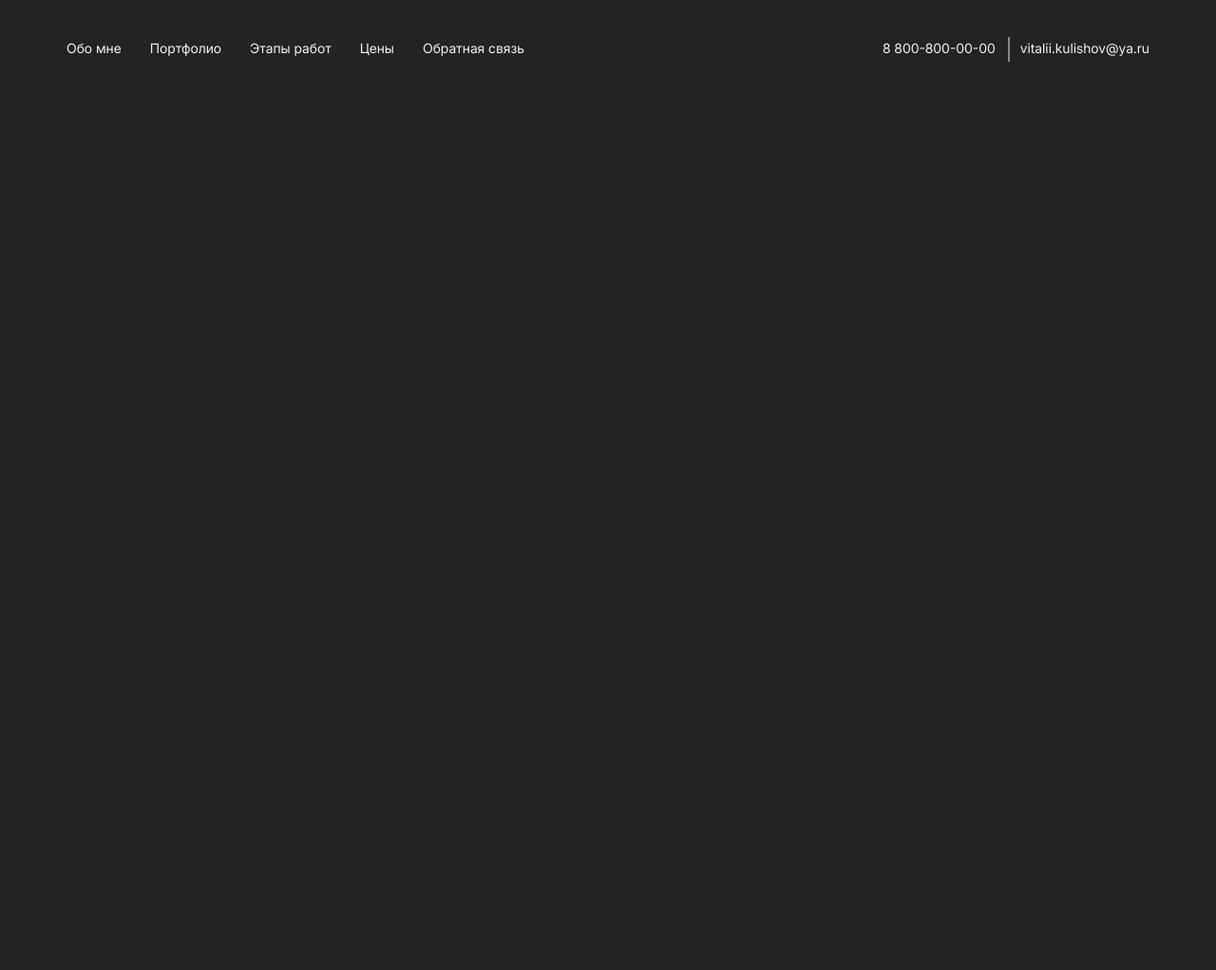
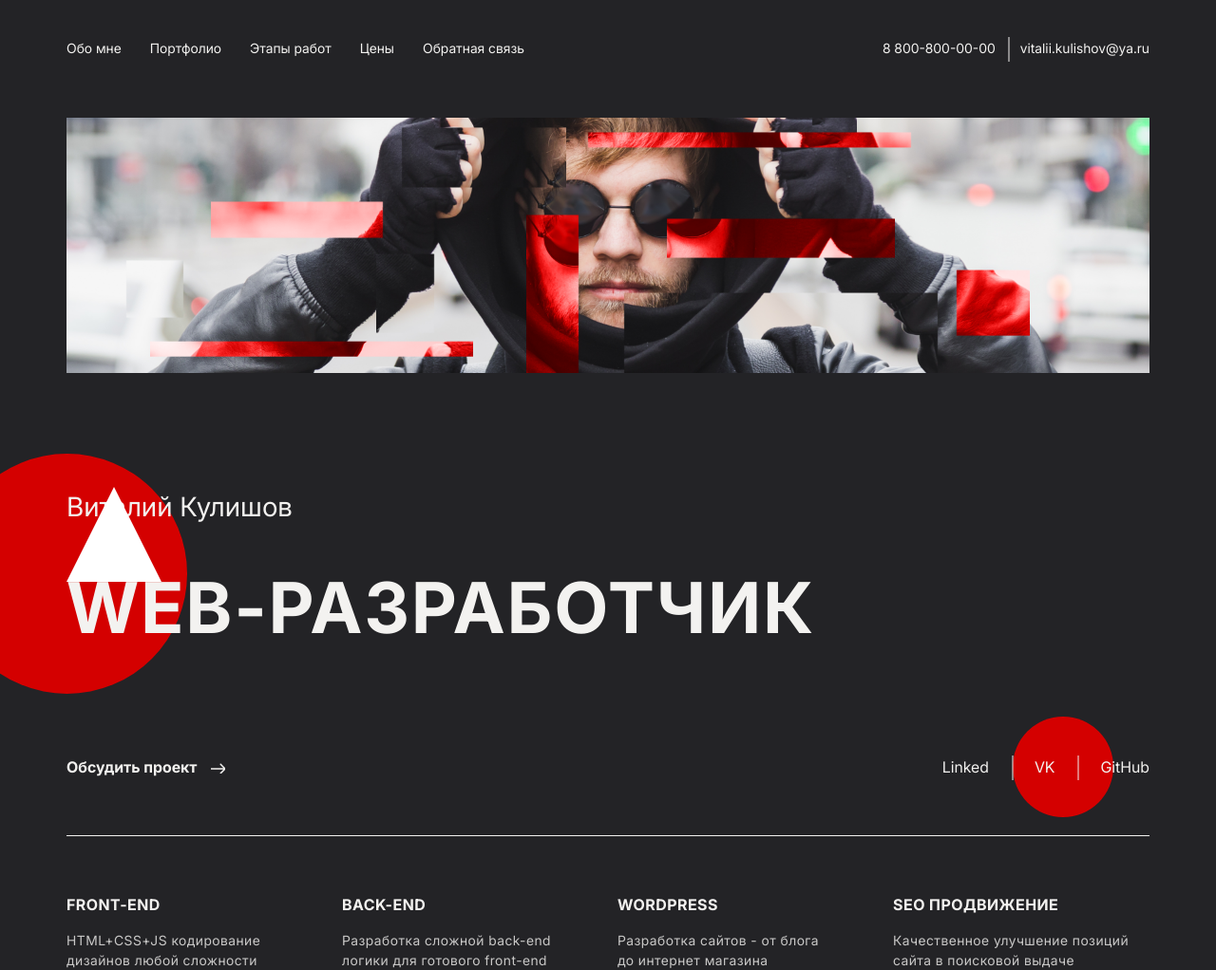
Before and after one commit to vitaliykulishov/FrontendBlok-Module02-Portfolio, a website built with webpack: page src/index.html in a window 1280 px wide. Shown: the whole page at 95% size. Before the commit the page ends 800 px from the top, so only its background shows below. Built offline with nearby package versions, Linux system fonts and the light colour scheme.

Commit message:
add banner-1

```diff
--- a/src/index.html
+++ b/src/index.html
@@ -40,7 +40,28 @@
         </div>
     </header>
     <section class="about-me"></section>
-    <section class="banner"></section>
+    <section class="banner">
+        <div class="container">
+            <div class="banner__img"></div>
+            <h1 class="banner__title">Виталий Кулишов<span>web-разработчик</span></h1>
+            <div class="banner__wrapper">
+                <div class="banner__btn-wrp">
+                    <a href="" onclick="" class="banner__popup-btn">Обсудить проект</a>
+                </div>
+                <ul class="social-link _banner banner__social">
+                    <li class="social-link__item _banner"><a class="social-link__link _banner" href="#">Linked</a></li>
+                    <li class="social-link__item _banner"><a class="social-link__link _banner" href="#">VK</a></li>
+                    <li class="social-link__item _banner"><a class="social-link__link _banner" href="#">GitHub</a></li>
+                </ul>
+            </div>
+            <div class="banner__skills">
+                <p class="banner__text">FRONT-END<span>HTML+CSS+JS кодирование дизайнов любой сложности</span></p>
+                <p class="banner__text">Back-end<span>Разработка сложной back-end логики для готового front-end</span></p>
+                <p class="banner__text">WORDPRESS<span>Разработка сайтов - от блога до&nbsp;интернет магазина</span></p>
+                <p class="banner__text">SEO продвижение<span>Качественное улучшение позиций сайта в поисковой выдаче</span></p>
+            </div>
+        </div>
+    </section>
 
 </body>
 </html>
--- a/src/styles/_font.scss
+++ b/src/styles/_font.scss
@@ -8,6 +8,7 @@
     font-family: "Inter";
     src: url('../fonts/Inter_18pt-Medium.ttf') format('truetype');
     font-weight: 500;
+
 }
 
 @font-face {
--- a/src/styles/main.scss
+++ b/src/styles/main.scss
@@ -11,6 +11,7 @@
 body {
     font-family: $font;
     font-weight: 400;
+    color: $light;
     background-color: #232326;
     overflow-x: hidden;
 }
@@ -60,8 +61,12 @@ button {
     align-items:center;
     justify-content: center;
     gap: 20px;
+    &._banner {
+        gap: 48px;
+    }
     &__item {
         position: relative;
+
         &::before {
             content: '';
             position: absolute;
@@ -71,16 +76,26 @@ button {
             left: -10px;
             top: calc(50% - 8px);
             opacity: 0.5;
+
         }
         &:first-child::before {
             display: none;
         }
+        &._banner::before {
+                left: -24px;
+                height: 24px;
+                top: calc(50% - 12px);
+            }
     }
     &__link {
         font-size: 12px;
         line-height: 150%;
         text-transform: capitalize;
         color: $light;
+        &._banner {
+            font-weight: 400;
+            font-size: 16px;
+        }
         @media(hover: hover) {
             &:hover {
             color: $red;
@@ -131,6 +146,146 @@ button {
     cursor: pointer;
     display: none;
 }
+.banner {
+    margin-top: 124px;
+    &__img {
+        background: url(../images/banner.png);
+        background-position: center;
+        background-repeat: no-repeat;
+        background-size: cover;
+        width: 100%;
+        height: clamp(215px, 21vw, 310px);
+    }
+    &__title {
+        margin-top: 120px;
+        font-size: 28px;
+        font-weight: 400;
+        line-height: 150%;
+        position: relative;
+        &::before{
+            content: '';
+            display: block;
+            width: 253px;
+            height: 253px;
+            position: absolute;
+            top: calc(50% - 126px);
+            left: -126px;
+            background-color: $red;
+            border-radius: 100%;
+            z-index: -1;
+        }
+        &::after {
+            content: '';
+            position: absolute;
+            top: 0;
+            left: 0;
+            display: block;
+            width: 0;
+            height: 0;
+            border-left: 50px solid transparent;
+            border-right: 50px solid transparent;
+            border-bottom: 100px solid $white;
+        }
+        span {
+            display: block;
+            margin-top: 30px;
+            font-weight: 700;
+            font-size: 74px;
+            line-height: 150%;
+            letter-spacing: 0.03em;
+            text-transform: uppercase;
+        }
+    }
+    &__wrapper {
+        margin-top: 100px;
+        display: flex;
+        justify-content: space-between;
+        align-items: center;
+        padding-bottom: 60px;
+        border-bottom: 1px solid $light;
+    }
+    &__popup-btn {
+        font-weight: 700;
+        font-size: 16px;
+        line-height: 150%;
+        color: $light;
+        position: relative;
+        transition: $tr;
+        &::before {
+            content: '';
+            display: block;
+            position: absolute;
+            right: -30px;
+            bottom: calc(50% - 7px);
+            height: 11px;
+            width: 15px;
+            transition: $tr;
+            background: url(../images/arrow-open.svg);
+            background-repeat: no-repeat;
+            // transition: $tr;
+        }
+        @media(hover: hover) {
+            &:hover {
+                &::after {
+                    content: '';
+                    display: block;
+                    position: absolute;
+                    left: 0;
+                    bottom: -11px;
+                    width: calc(100% + 30px);
+                    border-bottom: 2px solid $light;
+                    transition: $tr;
+                }
+            }
+        }
+
+    }
+    &__social {
+        position: relative;
+        &::after {
+            content: '';
+            display: block;
+            width: 106px;
+            height: 106px;
+            background-color: $red;
+            border-radius: 100%;
+            position: absolute;
+            bottom: calc(50% - 53px);
+            right: 38px;
+            z-index: -1;
+        }
+    }
+
+    &__skills {
+        margin-top: 60px;
+        display: grid;
+        grid-template-columns: repeat(4, 1fr);
+        gap: 20px;
+        font-weight: 700;
+        font-size: 16px;
+        line-height: 150%;
+        letter-spacing: 0.03em;
+        text-transform: uppercase;
+        span {
+            display: block;
+            margin-top: 15px;
+            font-size: 14px;
+            font-weight: 400;
+            line-height: 150%;
+            color: #f3f2f0;
+            opacity: 0.8;
+            text-transform: none;
+        }
+    }
+}
+
+
+
+
+
+
+
+
 
 @media (max-width: 830px) {
     .header {
```
Also changed, not shown: src/images/arrow-open.svg (added), src/images/banner.png (added).
